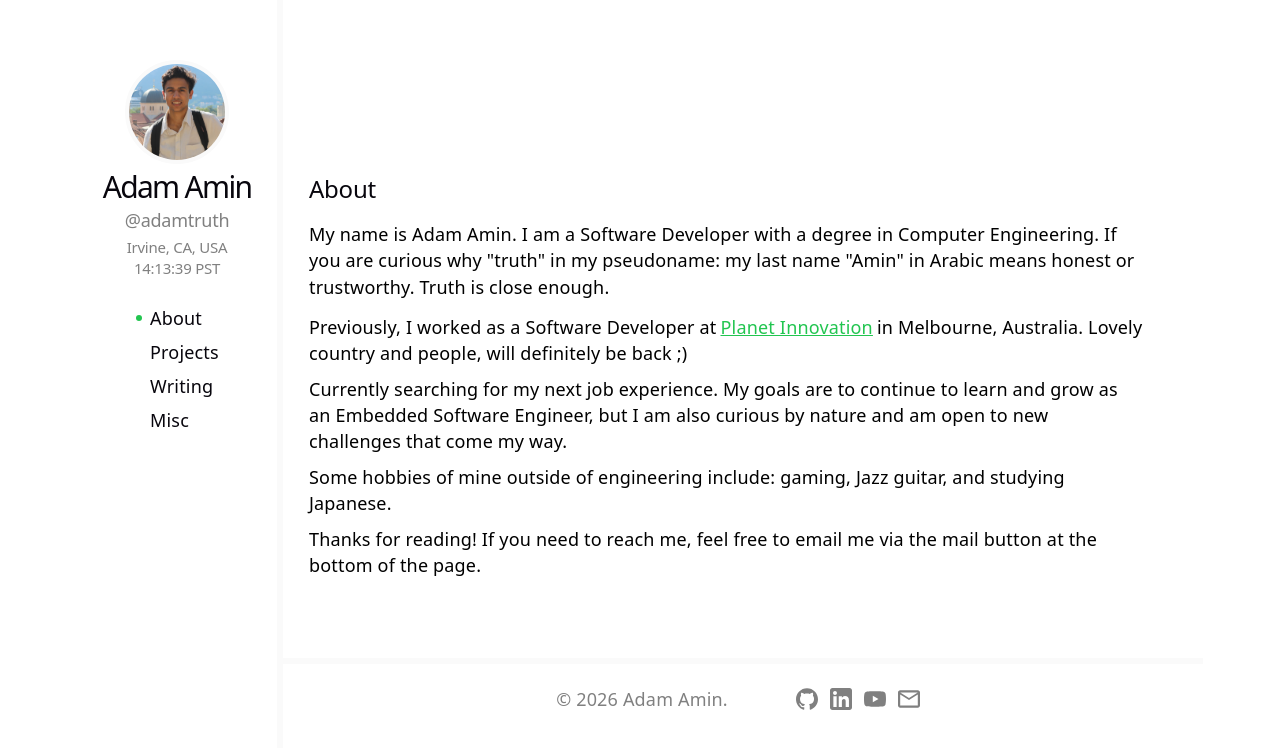
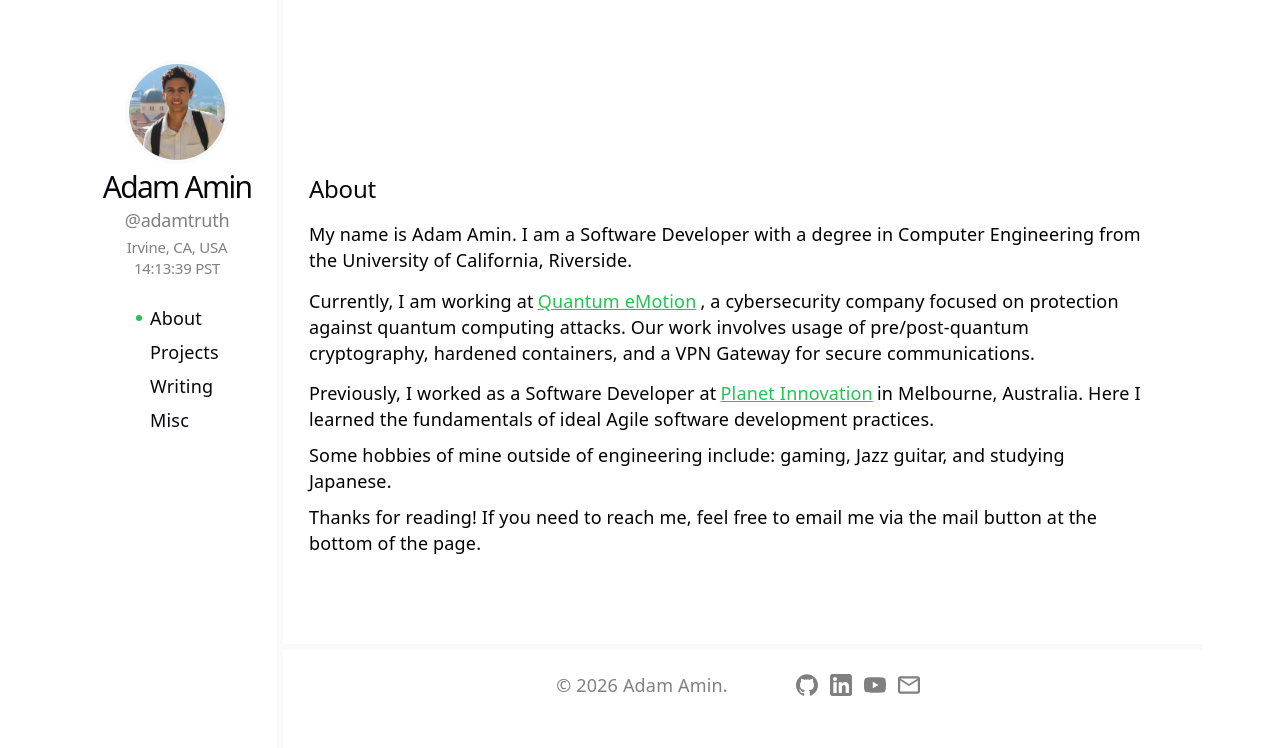
Before and after one commit to adamtruth/website, a React (Vite) app: page / in a window 1280 px wide. Shown: the top 748 px of the page. Built offline with nearby package versions, Linux system fonts and the light colour scheme.

Commit message:
feat: update 10/25
- Updated Makefile run target
- Added updated resume
- Updated text on the home page (index)

```diff
--- a/src/App.jsx
+++ b/src/App.jsx
@@ -17,18 +17,20 @@ function About() {
       <h2>About</h2>
       <p>
         My name is Adam Amin. I am a Software Developer with a degree in
-        Computer Engineering. If you are curious why "truth" in my pseudoname:
-        my last name "Amin" in Arabic means honest or trustworthy. Truth is close enough.
+        Computer Engineering from the University of California, Riverside.
+      </p>
+      <p>
+        Currently, I am working at
+        <Hyperlink link="https://quantumemotion.com" text="Quantum eMotion"/>,
+        a cybersecurity company focused on protection against quantum computing attacks.
+        Our work involves usage of pre/post-quantum cryptography, hardened
+        containers, and a VPN Gateway for secure communications.
       </p>
       <p>
         Previously, I worked as a Software Developer at
         <Hyperlink link="https://planetinnovation.com" text="Planet Innovation" />
-        in Melbourne, Australia. Lovely country and people, will definitely be back ;)
-      </p>
-      <p>
-        Currently searching for my next job experience. My goals are to continue to learn and grow
-        as an Embedded Software Engineer, but I am also curious by nature and am open to new
-        challenges that come my way.
+        in Melbourne, Australia. Here I learned the fundamentals of ideal Agile software
+        development practices.
       </p>
       <p>
         Some hobbies of mine outside of engineering include: gaming, Jazz guitar, and studying Japanese.
@@ -39,11 +41,14 @@ function About() {
     </div>
   )
 }
+
+/* Helper functions */
+
+// Location component displays the city, state, and country
 function Location({city, state, country}) {
     return <h3>{city}, {state}, {country}</h3>
-
 }
-
+// LocalTime component displays the current time in the user's local timezone
 function LocalTime() {
     const [time, setTime] = useState(new Date());
 
@@ -63,13 +68,14 @@ function LocalTime() {
     return <h3 id="local-time">{formatted} PST</h3>;
 }
 
+// For external links/hyperlinks
 function Hyperlink({link, text}) {
     return (
         <a href={link} className="hyperlink"
         target="_blank" rel="noreferrer">{text}</a>
     );
 }
-
+// Copyright component in the footer
 function Copyright() {
   const year = new Date().getFullYear();
   return <p>© {year} Adam Amin.</p>;
```
Also changed, not shown: 2 other files (tests, documents, lock files or other folders).
